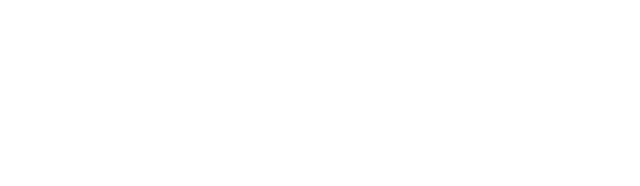
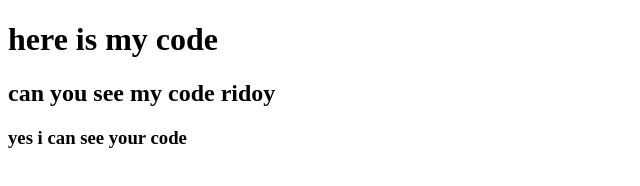
Before and after one commit to TasnimRidoy/My-th-report, a plain HTML site: page index.html in a window 1280 px wide. Shown: the whole page, without its empty margins (0-640 px from the left). Drawn offline with Linux system fonts and the light colour scheme.

Commit message:
style added

```diff
--- a/index.html
+++ b/index.html
@@ -7,6 +7,8 @@
     <title>my th github report </title>
 </head>
 <body>
-
+  <h1>here is my code</h1>
+  <h2>can you see my code ridoy</h2>
+  <h3>yes i can see your code</h3>
 </body>
 </html>
```
